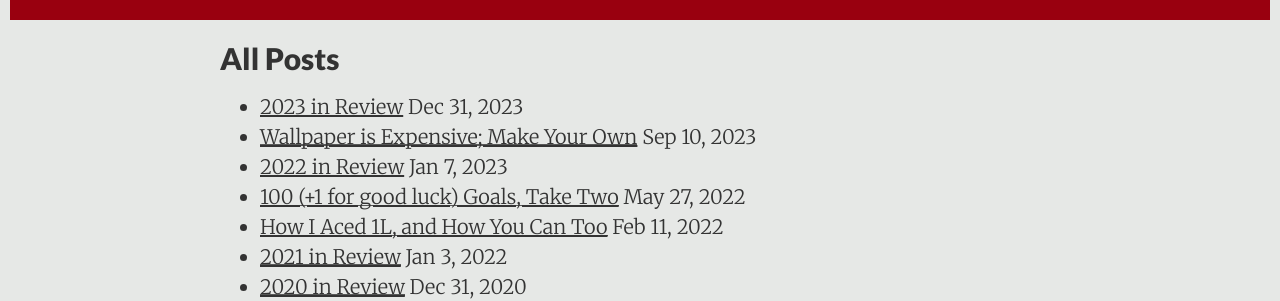
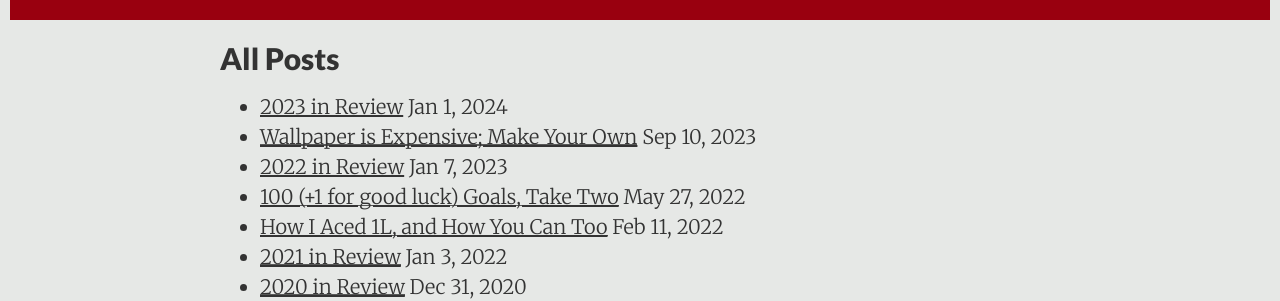
Before and after one commit to DestinyRoseMurphy/DestinyRoseMurphy.github.io, a Jekyll site: the page built from posts.html, in a window 1280 px wide. Shown: the part 138-439 px from the top of the page. Built offline with Jekyll 4.4.1, drawn with Linux system fonts in a browser that asks for light colours.

Commit message:
Try to push again

```diff
--- a/_posts/2023-12-31-2023-in-review.md
+++ b/_posts/2023-12-31-2023-in-review.md
@@ -1,7 +1,7 @@
 ---
 layout: post
 title: "2023 in Review"
-date: 2023-12-31
+date: 2024-1-01
 summary: "A quick review of all the highs and lows of 2023."
 ---
 
```
